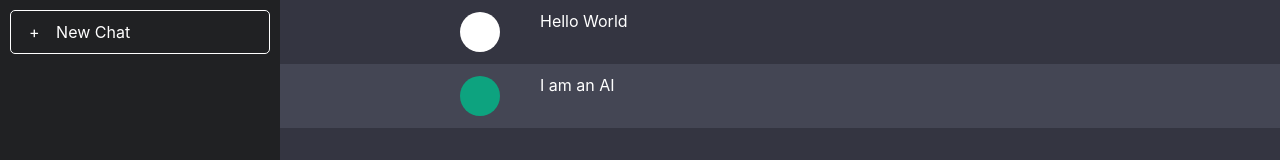
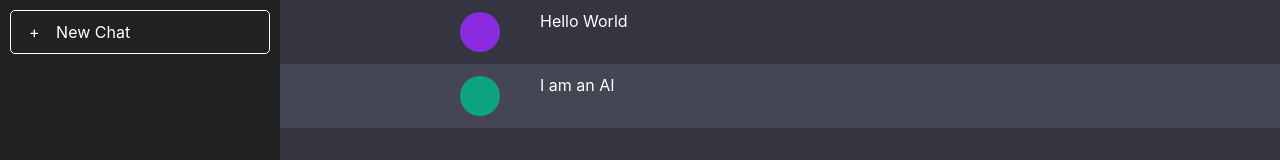
Before and after one commit to Louisss-Lam/client, a React (Create React App) app: page / in a window 1280 px wide. Shown: the top 160 px of the page. Built offline with nearby package versions, Linux system fonts and the light colour scheme.

Commit message:
avatar css update

```diff
--- a/src/App.css
+++ b/src/App.css
@@ -101,7 +101,7 @@
 }
 
 .avatar {
-  background: white;
+  background: blueviolet;
   border-radius: 50%;
   width: 40px;
   height: 40px;
```
